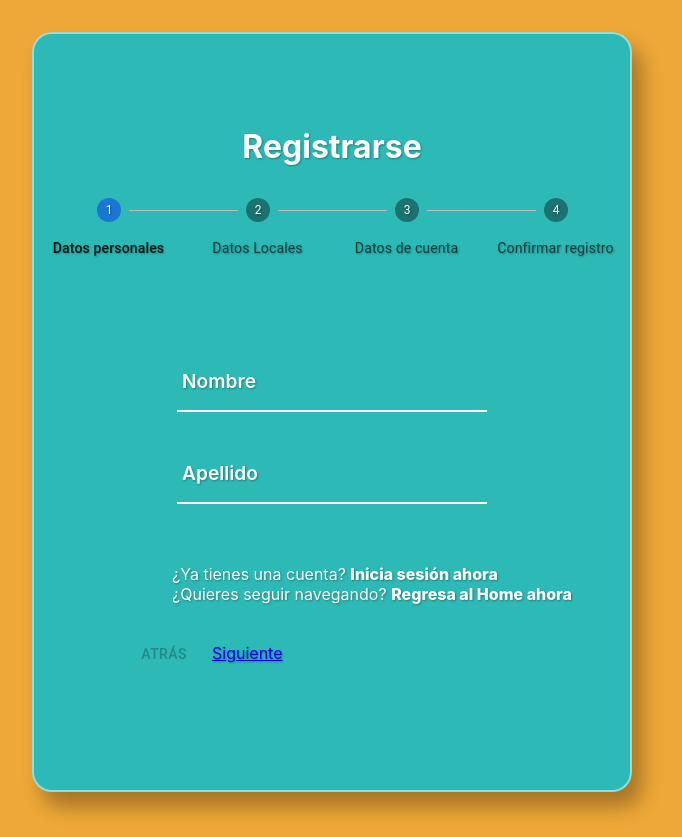
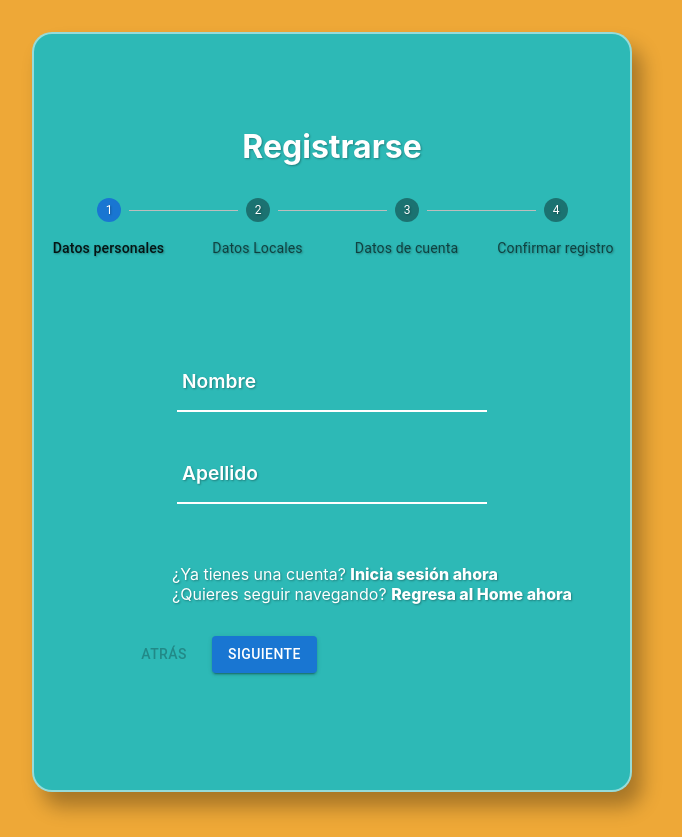
Before and after one commit to PerezSD22/Proyecto-Uni, a React (Create React App) app: page /Register/User in a window 1280 px wide. Shown: the whole page, without its empty margins (308-990 px from the left). Built offline with nearby package versions, Linux system fonts and the light colour scheme.

Commit message:
cambio boton

```diff
--- a/src/pages/UserRegister/UserRegister.jsx
+++ b/src/pages/UserRegister/UserRegister.jsx
@@ -111,9 +111,9 @@ const customSubmit = (Data) => {
               Atrás
             </Button>
             {activeStep < steps.length - 1 ? (
-              <a href="#"   onClick={handleNext}  className="button">
+              <Button variant="contained" onClick={handleNext}  type="button">
                 Siguiente
-              </a>
+              </Button>
             ) : (
               <Button type="submit" variant="contained">
                 Registrarse
```
